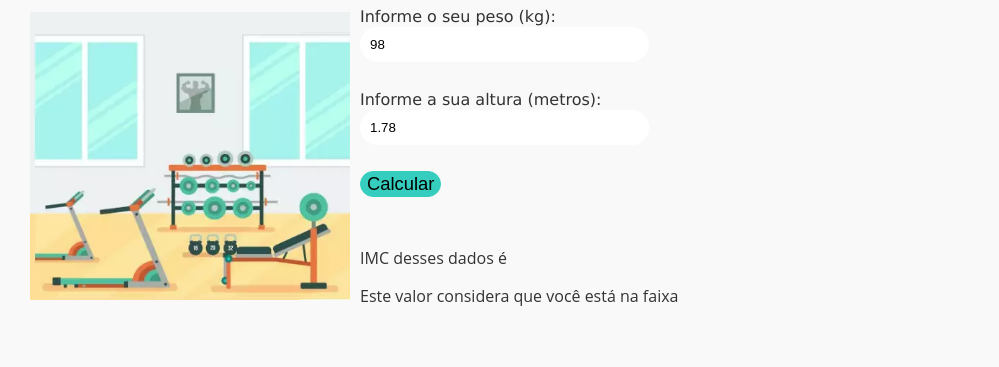
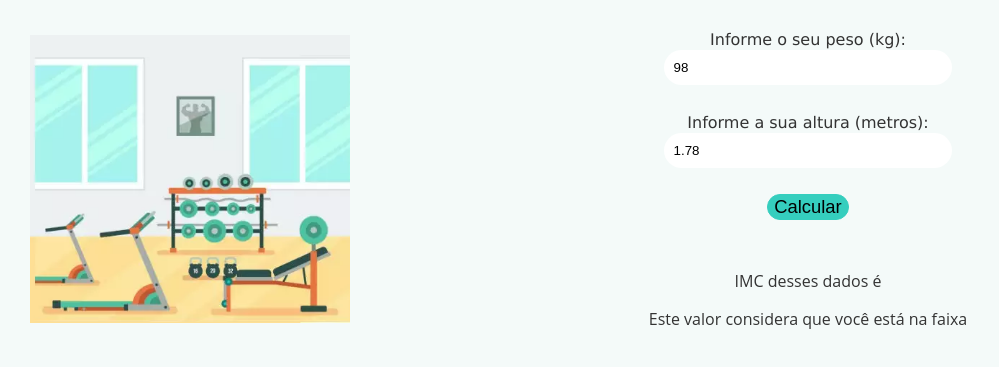
Before and after one commit to aragonxpd154/landing-page-imc, a plain HTML site: page index.html in a window 1280 px wide. Shown: the part 99-466 px from the top of the page, without its empty margins (0-999 px from the left). Drawn offline with Linux system fonts and the light colour scheme.

Commit message:
Finalizando style

```diff
--- a/src/css/style.css
+++ b/src/css/style.css
@@ -1,5 +1,5 @@
 body {
-  background: #f9f9f9;
+  background: #f4faf9;
   height: 100%;
   width: 100%;
   overflow-x: hidden;
@@ -39,6 +39,7 @@ footer {
   justify-content: center;
   flex-wrap: wrap;
   align-items: center;
+  height: 50vh;
 }
 
 .image {
@@ -50,7 +51,7 @@ footer {
   justify-content: center;
   width: 70%;
   padding: 10px;
-  text-align: justify;
+  text-align: center;
 }
 
 /* Efeitos do texto quando o mouse estive em cima da Imagem */
```
